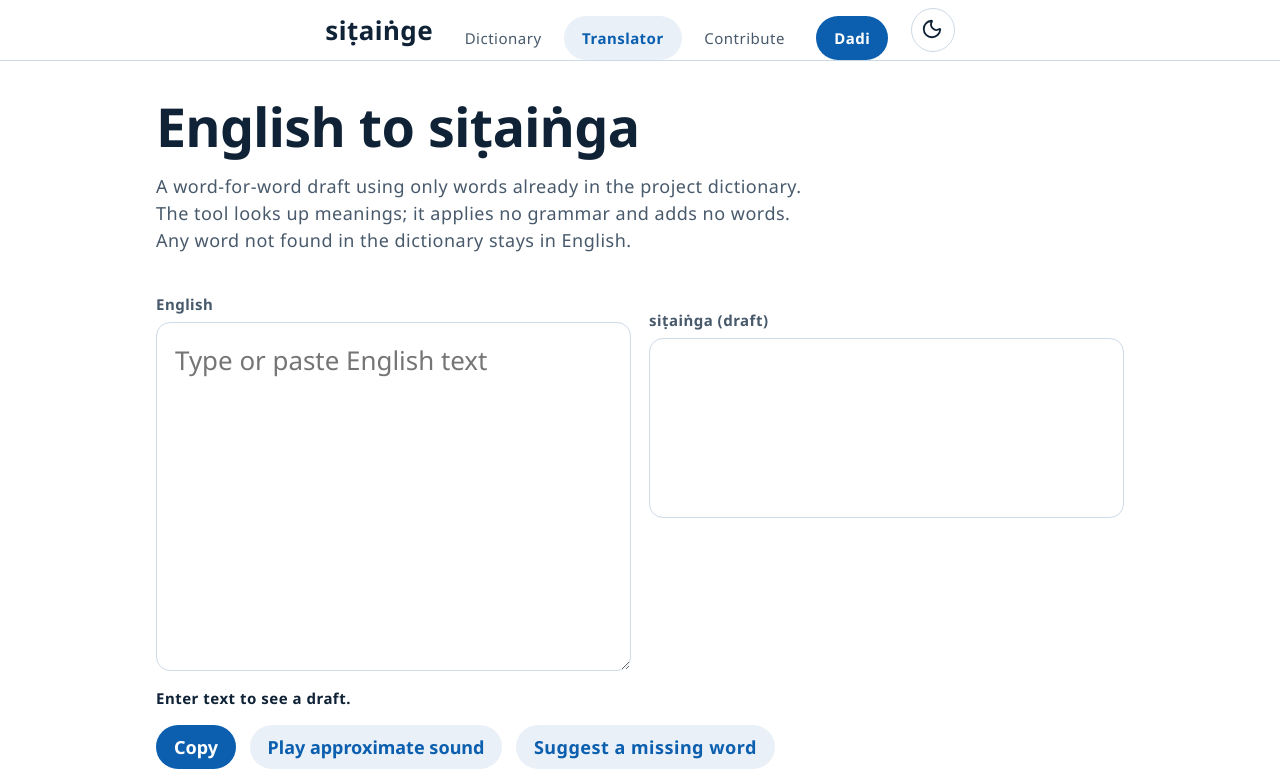
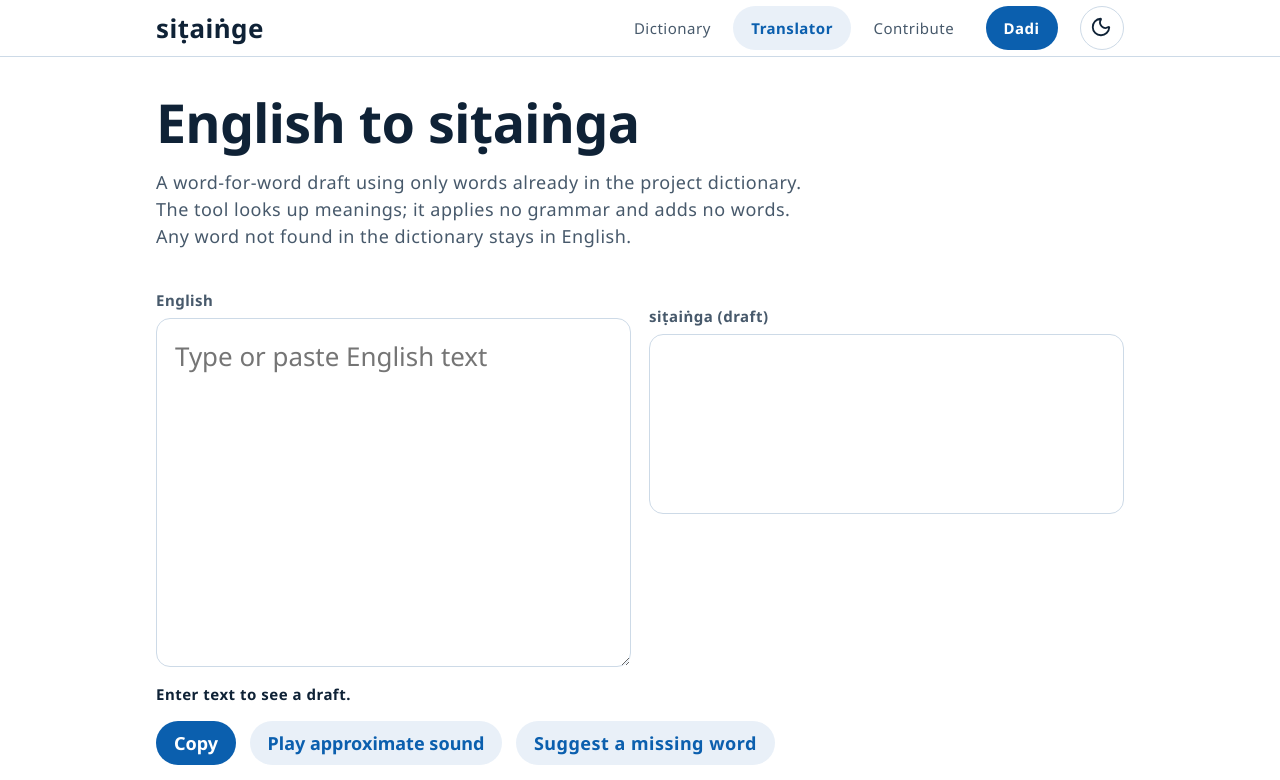
Before and after one commit to hmdrysr/sitainge, a browser extension: page website/translate/index.html in a window 1280 px wide. Shown: the top 780 px of the page. Drawn offline with Linux system fonts and the light colour scheme; no server answers.

Commit message:
Fix header alignment: stop Beer CSS shrinking .bar-in and adding nav top margin (#29)

```diff
--- a/website/site.css
+++ b/website/site.css
@@ -242,3 +242,7 @@ main { outline: none; }
 
 /* Beer CSS turns any classless div holding an input after other content into an inline-flex row (squashed sheets/forms). Keep such wrappers as normal blocks. */
 :is(div:not([class]),div[class=active]):has(>:not(.responsive)~:is(menu,.tooltip,input)){display:block}
+
+/* Beer CSS gives header a grid/flex layout and nav a top margin: that shrank .bar-in to its content (header cluster centred on phones) and pushed the desktop links 16px below the brand. Pin both. */
+.bar > .bar-in { width: 100%; box-sizing: border-box; }
+.bar .bar-in > nav.nav, #site-nav { margin: 0; }
```
